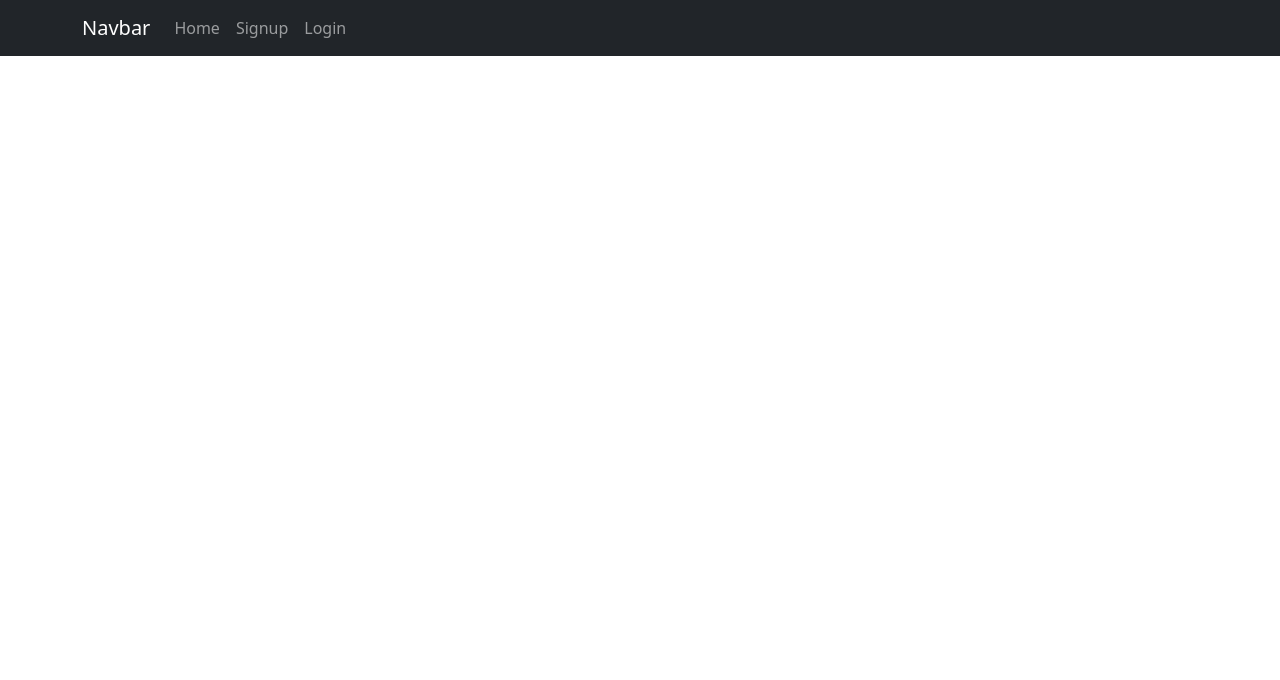
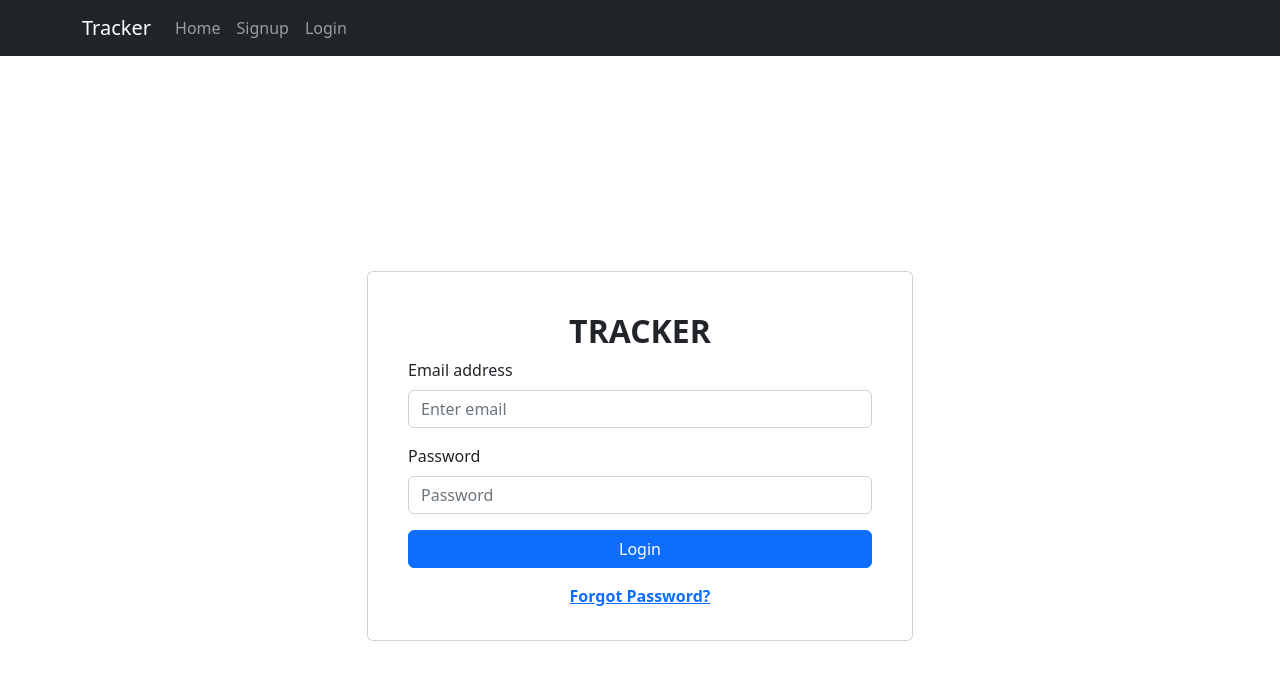
Before and after one commit to SamaMansour/sleeping-tracker, a React (Create React App) app: page / in a window 1280 px wide. Shown: the top 680 px of the page. Built offline with nearby package versions, Linux system fonts and the light colour scheme.

Commit message:
Add login

```diff
--- a/src/App.js
+++ b/src/App.js
@@ -1,4 +1,5 @@
 import Register from './layouts/auth/register';
+import Login from './layouts/auth/login'
 import { BrowserRouter, Routes, Route } from 'react-router-dom';
 import "bootstrap/dist/css/bootstrap.min.css";
 import Container from 'react-bootstrap/Container';
@@ -8,29 +9,26 @@
 function App() {
   return (
 
-
     <>
     <Navbar bg="dark" variant="dark">
       <Container>
-        <Navbar.Brand href="#home">Navbar</Navbar.Brand>
+        <Navbar.Brand href="#home">Tracker</Navbar.Brand>
         <Nav className="me-auto">
           <Nav.Link href="/">Home</Nav.Link>
           <Nav.Link href="/signup">Signup</Nav.Link>
-          <Nav.Link href="#">Login</Nav.Link>
+          <Nav.Link href="/login">Login</Nav.Link>
         </Nav>
       </Container>
     </Navbar>
 
-
-
     <BrowserRouter>
       <Routes>
+        <Route path='/' element={<Login/>}/>
         <Route path='/signup' element={<Register/>}/>
+        <Route path='/login' element={<Login/>}/>
       </Routes>
     </BrowserRouter>
   </>
-
-
 
   );
 }
--- a/src/layouts/auth/login.jsx
+++ b/src/layouts/auth/login.jsx
@@ -0,0 +1,84 @@
+import React, { useState, useRef } from "react";
+import { Col, Button, Row, Container, Card, Form } from 'react-bootstrap';
+
+
+
+const Login= (props) => {
+	const form = useRef();
+  const [email, setEmail] = useState("");
+  const [password, setPassword] = useState("");
+
+  const onChangeEmail = (e) => {
+    const email = e.target.value;
+    setEmail(email);
+  };
+
+  const onChangePassword = (e) => {
+    const password = e.target.value;
+    setPassword(password);
+  };
+
+  const handleSubmit = ()=>{
+
+  }
+
+  return (
+    <div>
+      <Container>
+        <Row className="vh-100 d-flex justify-content-center align-items-center">
+          <Col md={8} lg={6} xs={12}>
+            <Card className="px-4">
+              <Card.Body>
+                <div className="mb-3 mt-md-4">
+                  <h2 className="fw-bold mb-2 text-center text-uppercase ">
+                    Tracker
+                  </h2>
+                  <div className="mb-3">
+                    <Form onssubmit="handleSubmit()"ref={form}>
+
+                      <Form.Group className="mb-3" controlId="formBasicEmail">
+                        <Form.Label className="text-center">
+                          Email address
+                        </Form.Label>
+                        <Form.Control type="email"
+                        placeholder="Enter email"
+                        value={email}
+                        onChange={onChangeEmail}
+                        />
+                      </Form.Group>
+
+                      <Form.Group
+                        className="mb-3"
+                        controlId="formBasicPassword"
+                      >
+                        <Form.Label>Password</Form.Label>
+                        <Form.Control type="password" placeholder="Password"
+                        value={password}
+                        onChange={onChangePassword}
+                        />
+                      </Form.Group>
+                      <div className="d-grid">
+                        <Button variant="primary" type="submit">
+                          Login
+                        </Button>
+                      </div>
+                    </Form>
+                    <div className="mt-3">
+                      <p className="mb-0  text-center">
+                        <a href="{''}" className="text-primary fw-bold">
+                          Forgot Password?
+                        </a>
+                      </p>
+                    </div>
+                  </div>
+                </div>
+              </Card.Body>
+            </Card>
+          </Col>
+        </Row>
+      </Container>
+    </div>
+  );
+};
+
+export default Login;
--- a/src/layouts/auth/register.jsx
+++ b/src/layouts/auth/register.jsx
@@ -85,7 +85,7 @@
                     <div className="mt-3">
                       <p className="mb-0  text-center">
                         Already have an account??{' '}
-                        <a href="{''}" className="text-primary fw-bold">
+                        <a href="/login" className="text-primary fw-bold">
                           Sign In
                         </a>
                       </p>
```
